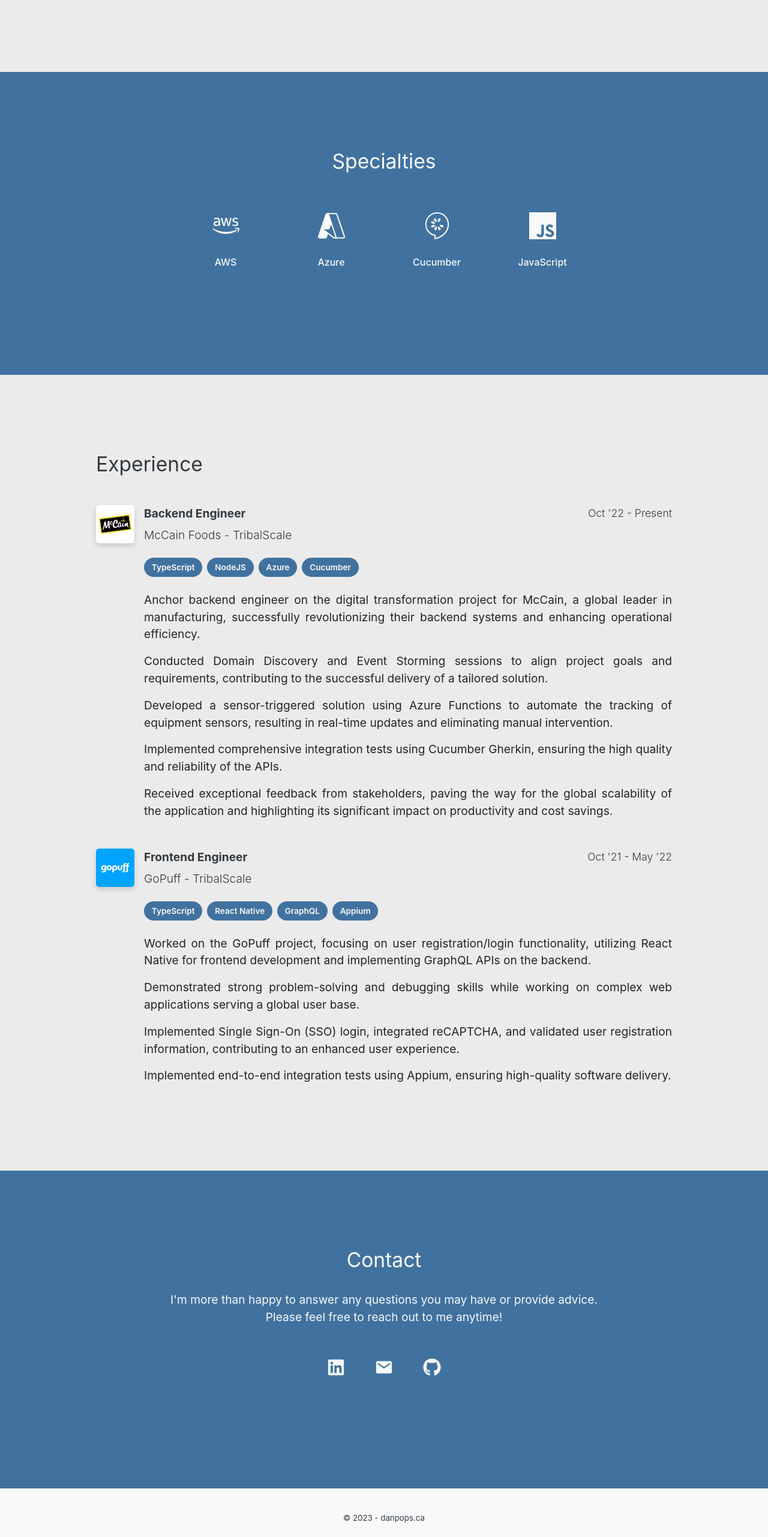
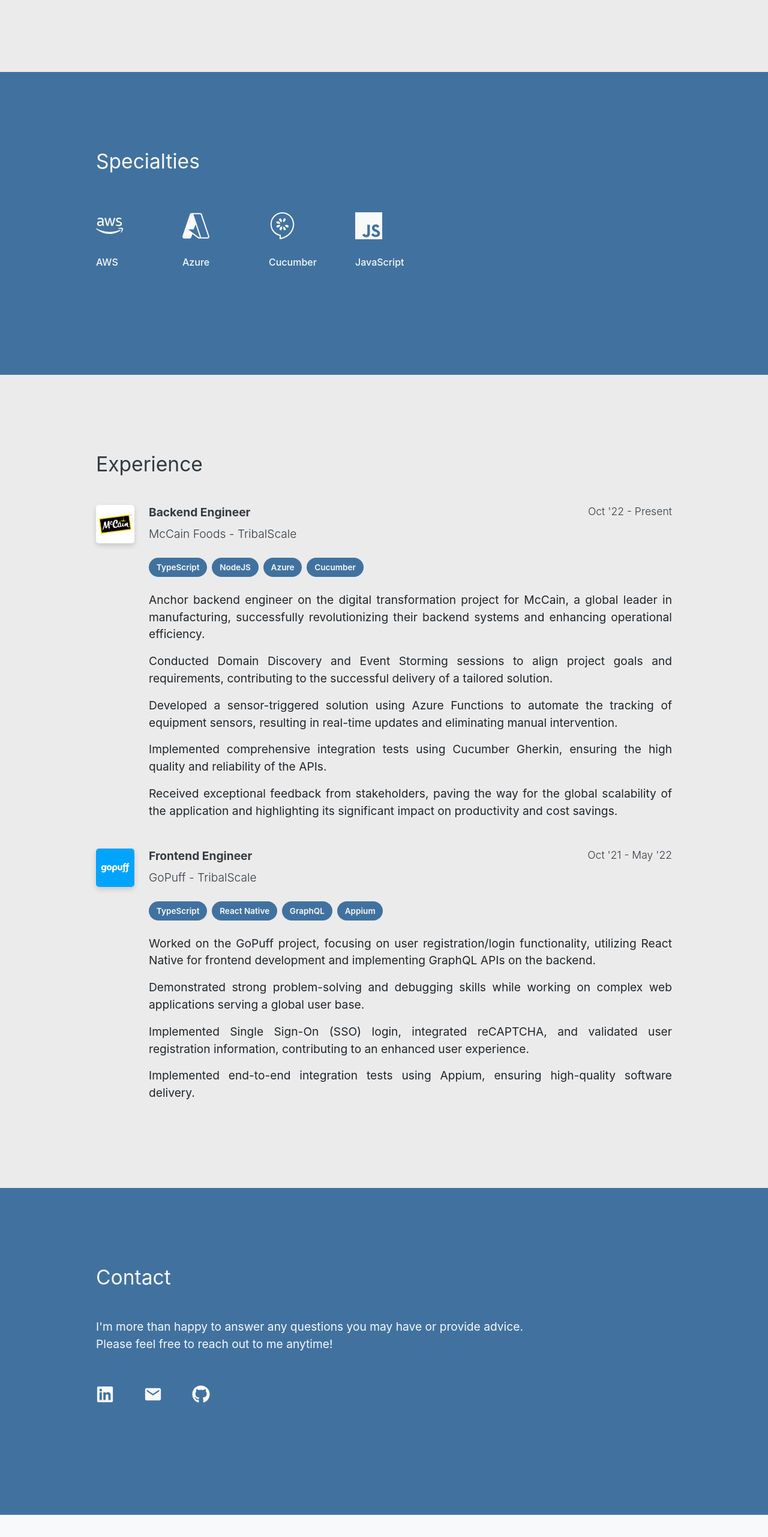
Before and after one commit to danpops/danpops-portfolio-2, a React (Create React App) app: page / in a window 1280 px wide. Shown: the part 1198-3761 px from the top of the page at 60% size. Built offline with nearby package versions, Linux system fonts and the light colour scheme.

Commit message:
feat (grid)

```diff
--- a/src/components/ExperienceCard/styles.ts
+++ b/src/components/ExperienceCard/styles.ts
@@ -17,11 +17,9 @@
   row-gap: 1.5rem;
   justify-content: flex-start;
   color: ${(props: IColor) => props.color};
-  @media ${devices.md} {
-    column-gap: 1rem;
-    align-items: center;
-  }
+  column-gap: 0.1rem;
   @media ${devices.lg} {
+    column-gap: 1.5rem;
     grid-template-areas:
       'logo header'
       '.    technology'
@@ -37,7 +35,7 @@
     'company';
   height: 100%;
   column-gap: 0;
-  align-items: center;
+  align-items: flex-start;
   row-gap: 0.25rem;
   @media ${devices.md} {
     row-gap: 0.5rem;
@@ -49,11 +47,11 @@
 `
 export const CompanyLogo = styled.img`
   object-fit: contain;
-  width: 3.5rem;
-  height: 3.5rem;
+  width: 3rem;
+  height: 3rem;
   box-shadow: 0 0.25rem 0.5rem rgba(0, 0, 0, 0.15) !important;
   border-radius: 8%;
-  @media ${devices.md} {
+  @media ${devices.lg} {
     width: 4rem;
     height: 4rem;
   }
--- a/src/components/SpecialtyItem/styles.ts
+++ b/src/components/SpecialtyItem/styles.ts
@@ -1,6 +1,7 @@
 import styled from 'styled-components'
 import { IColor } from '../../types'
 import { animated } from 'react-spring'
+import devices from '../../utils/devices'
 
 export const SpecialtyItemContainer = styled(animated.div)`
   width: 100%;
@@ -8,22 +9,30 @@
 export const SpecialtyItemGrid = styled.a`
   display: grid;
   justify-items: center;
-  grid-template-rows: auto auto;
-  padding: 1rem;
+  grid-template-rows: auto;
   grid-template-columns: 1fr;
-  justify-items: center;
   align-self: center;
   row-gap: 1.5rem;
   cursor: pointer;
   text-decoration: none;
+  @media ${devices.md} {
+    grid-template-rows: auto auto;
+  }
+  @media ${devices.lg} {
+    justify-items: flex-start;
+  }
 `
 export const SpecialtiesIcon = styled.div`
   color: ${(props: IColor) => props.color};
 `
 export const SpecialtiesItemLabel = styled.p`
-  font-weight: 500;
-  font-size: 1rem;
-  margin: 0;
-  color: ${({ color }) => color};
-  text-decoration: none;
+  display: none;
+  @media ${devices.md} {
+    display: block;
+    font-weight: 500;
+    font-size: 1rem;
+    margin: 0;
+    color: ${({ color }) => color};
+    text-decoration: none;
+  }
 `
--- a/src/containers/Contact/styles.ts
+++ b/src/containers/Contact/styles.ts
@@ -30,20 +30,8 @@
     max-width: 40rem;
   }
   @media ${devices.lg} {
-    justify-items: center;
     max-width: 60rem;
-    margin: 2rem auto;
-    justify-content: center;
   }
 `
-export const ContactHeader = styled(Header3)`
-  @media ${devices.lg} {
-    text-align: center;
-    margin-bottom: 2rem;
-  }
-`
-export const ContactText = styled(Text)`
-  @media ${devices.lg} {
-    text-align: center;
-  }
-`
+export const ContactHeader = styled(Header3)``
+export const ContactText = styled(Text)``
--- a/src/containers/Specialties/styles.ts
+++ b/src/containers/Specialties/styles.ts
@@ -6,24 +6,22 @@
 
 export const SpecialtiesContainer = styled.div`
   display: grid;
-  grid-template-columns: repeat(2, minmax(0, 1fr));
-  grid-template-rows: repeat(2, minmax(0, 1fr));
   margin: 0;
   align-items: center;
-  justify-content: center;
-  margin-top: 3rem;
+  grid-template-columns: repeat(4, minmax(0, 6rem));
+  grid-template-rows: minmax(0, 6rem);
   row-gap: 3rem;
+  column-gap: 1rem;
   @media ${devices.md} {
-    margin: 2rem auto;
-    column-gap: 3rem;
+    margin-top: 3rem;
     grid-template-columns: repeat(4, minmax(0, 8rem));
     grid-template-rows: minmax(0, 8rem);
     justify-items: flex-start;
   }
   @media ${devices.lg} {
-    margin: 2rem auto;
+    margin: 2rem 0;
     padding: 0;
-    justify-content: center;
+    justify-content: flex-start;
   }
 `
 export const SpecialtiesSection = styled(Section)`
@@ -31,6 +29,4 @@
   width: 100%;
   text-align: center;
 `
-export const SpecialtyHeader = styled(Header3)`
-  text-align: center;
-`
+export const SpecialtyHeader = styled(Header3)``
```
